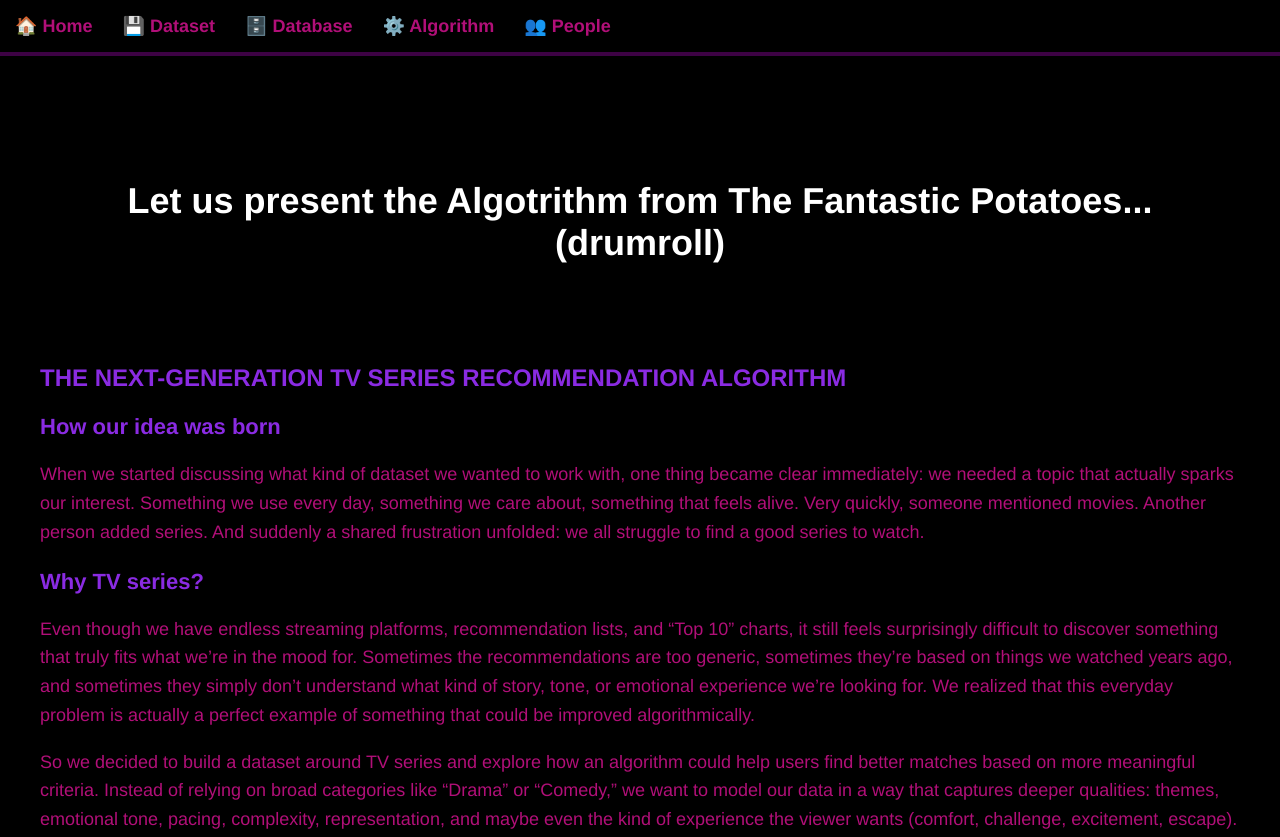
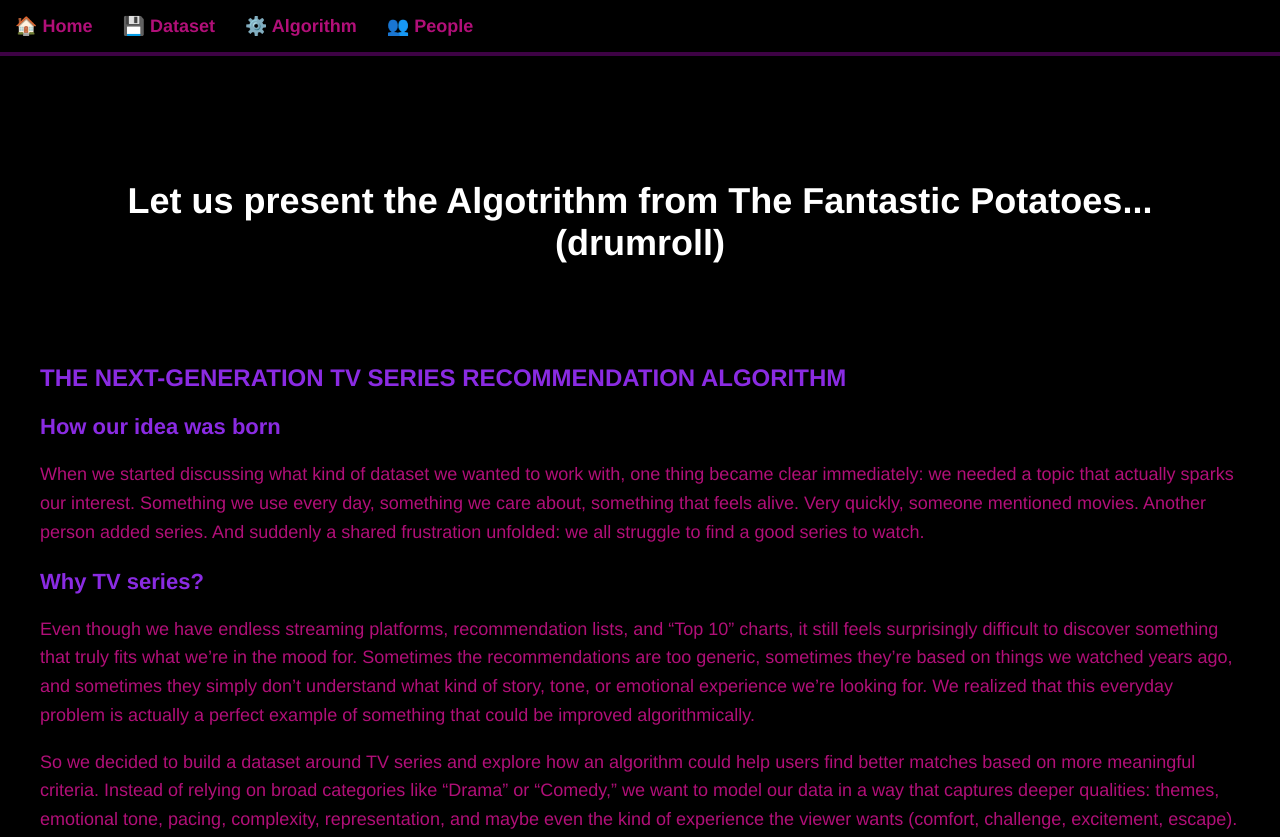
Before and after one commit to pangieangie/Fantasticpotatoes-Grupp1, a plain HTML site: page index.html in a window 1280 px wide. Shown: the top 837 px of the page. Drawn offline with Linux system fonts and the light colour scheme.

Commit message:
Remove Database link from navigation

```diff
--- a/index.html
+++ b/index.html
@@ -11,7 +11,6 @@
   <ul>
     <li><a href="index.html">🏠 Home</a></li>
     <li><a href="dataset.html">💾 Dataset</a></li>
-    <li><a href="database.html">🗄️ Database</a></li>
     <li><a href="algorithm.html">⚙️ Algorithm</a></li>
     <li><a href="people.html">👥 People</a></li>
   </ul>
```
